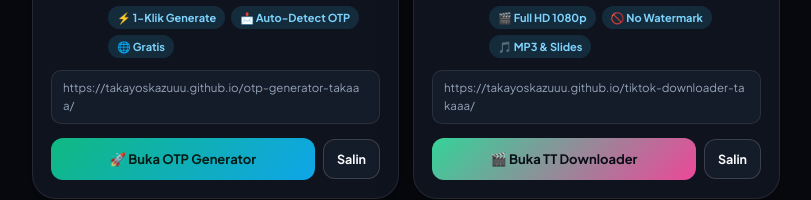
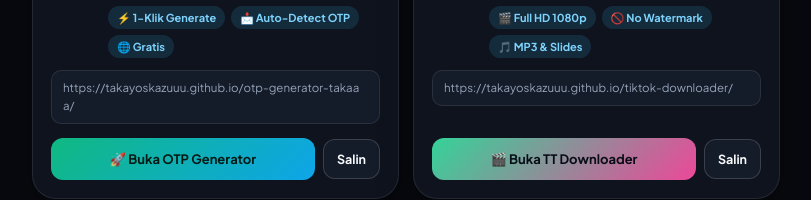
Before and after one commit to takayoskazuuu/website-takaaa, a plain HTML site: page index.html in a window 1280 px wide. Shown: the part 1316-1516 px from the top of the page, without its empty margins (234-1045 px from the left). Drawn offline with Linux system fonts and the light colour scheme.

Commit message:
Update index.html

```diff
--- a/index.html
+++ b/index.html
@@ -1128,15 +1128,15 @@
             </div>
 
             <div class="project-url-preview">
-              https://takayoskazuuu.github.io/tiktok-downloader-takaaa/
+              https://takayoskazuuu.github.io/tiktok-downloader/
             </div>
           </div>
 
           <div class="social-action-row">
-            <a class="btn-project-tt" href="https://takayoskazuuu.github.io/tiktok-downloader-takaaa/" target="_blank" rel="noopener noreferrer">
+            <a class="btn-project-tt" href="https://takayoskazuuu.github.io/tiktok-downloader/" target="_blank" rel="noopener noreferrer">
               🎬 Buka TT Downloader
             </a>
-            <button type="button" class="btn-copy-mini" onclick="copyText('https://takayoskazuuu.github.io/tiktok-downloader-takaaa/', 'Link Project TikTok Downloader disalin!')">
+            <button type="button" class="btn-copy-mini" onclick="copyText('https://takayoskazuuu.github.io/tiktok-downloader/', 'Link Project TikTok Downloader disalin!')">
               Salin
             </button>
           </div>
```
